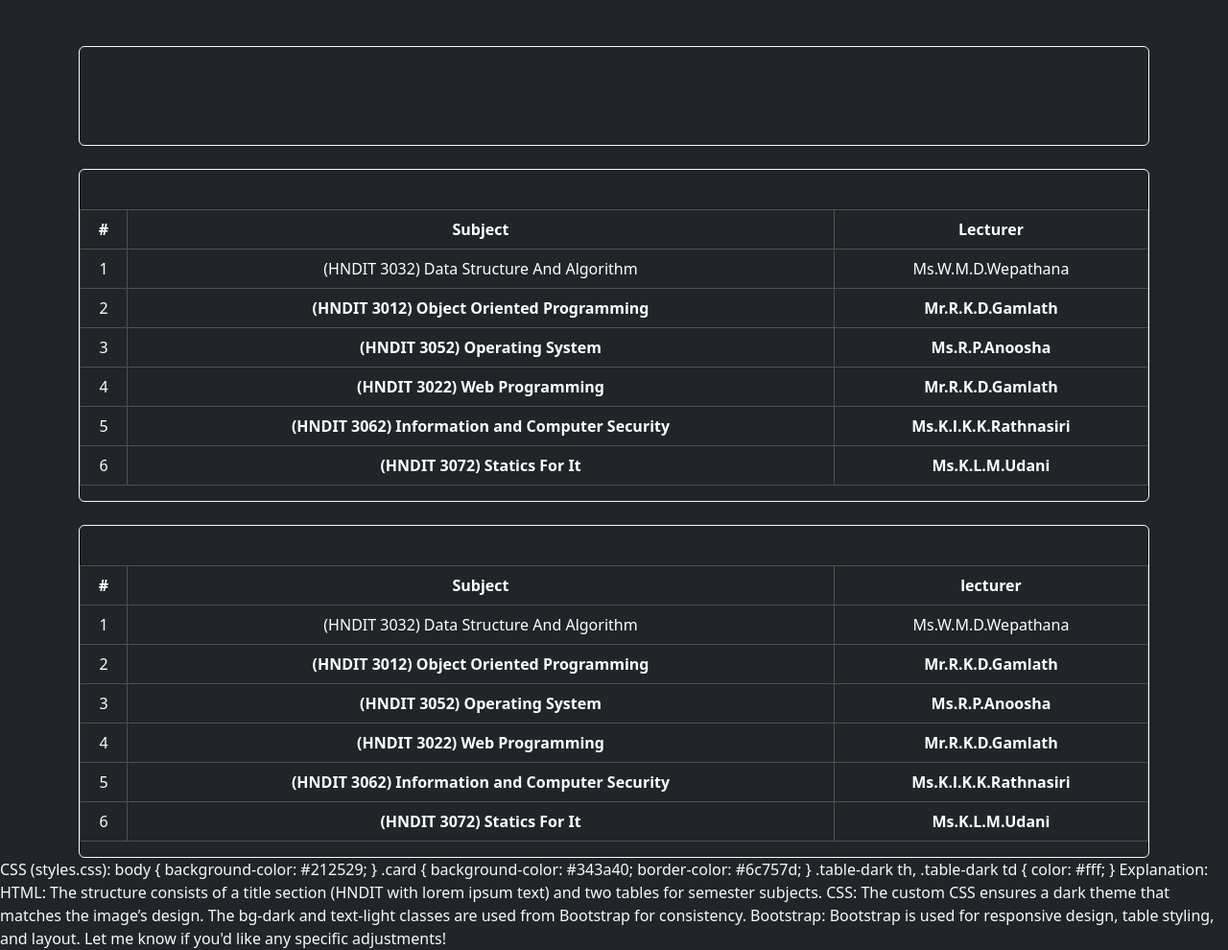
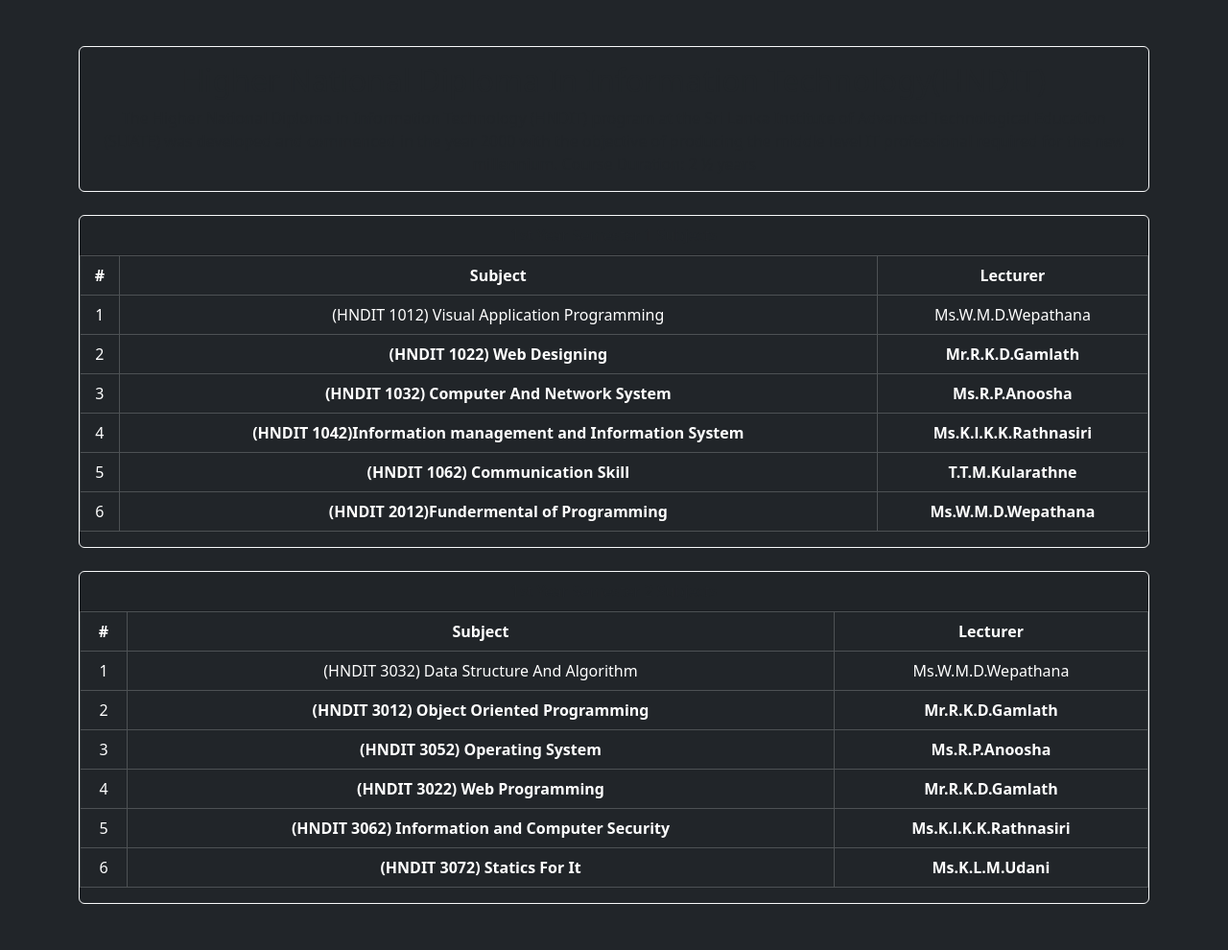
Before and after one commit to Dilan-Sathruwan/LHM_System, a PHP site: page /shehani/gallery.php in a window 1280 px wide. Shown: the whole page at 96% size. After the commit the page ends 942 px from the top, so only its background shows below. Run offline with PHP 8.4, Linux system fonts and the light colour scheme.

Commit message:
create tables

```diff
--- a/shehani/gallery.php
+++ b/shehani/gallery.php
@@ -13,15 +13,17 @@
         <!-- Title Section -->
         <div class="card text-center bg-dark border-light">
             <div class="card-body">
-                <h2 class="card-title">HNDIT</h2>
-                <p class="card-text">Lorem ipsum dolor sit amet, consectetur adipiscing elit, sed do eiusmod tempor incididunt ut labore et dolore magna aliqua.</p>
+                <h2 class="card-title">Higher National Diploma In Information Technology(HNDIT)</h2>
+                <p class="card-text">The Higher National Diploma in Information Technology (HNDIT) program at the Sri Lanka Institute of Advanced Technological Education (SLIATE) was developed and commenced in the year 2000 with the objective of producing the middle level IT professional required for the new millennium.
+
+Course Duration: 2 ½ years</p>
             </div>
         </div>
 
         <!-- Semester 1 Subjects -->
         <div class="card mt-4 bg-dark border-light">
             <div class="card-header text-center">
-                Semester 1 Subjects
+                 1st Year Semester 1 Subjects
             </div>
             <table class="table table-dark table-bordered text-center">
                 <thead>
@@ -34,35 +36,35 @@
                 <tbody>
                     <tr>
                         <td>1</td>
-                        <td>(HNDIT 3032) Data Structure And Algorithm</td>
+                        <td>(HNDIT 1012) Visual Application Programming</td>
                         <td>Ms.W.M.D.Wepathana</td>
                     </tr>
                     <tr>
                         <td>2</td>
-                        <th>(HNDIT 3012) Object Oriented Programming</th>
+                        <th>(HNDIT 1022) Web Designing</th>
                         <th>Mr.R.K.D.Gamlath</th>
                     </tr>
                     <tr>
                         <td>3</td>
-                        <th>(HNDIT 3052) Operating System</th>
+                        <th>(HNDIT 1032) Computer And Network System</th>
                          <th>Ms.R.P.Anoosha </th>
                     </tr>
                     <tr>
                          <td>4</td>
-                         <th>(HNDIT 3022) Web Programming</th>
-                         <th>Mr.R.K.D.Gamlath</th>
+                         <th>(HNDIT 1042)Information management and Information System</th>
+                         <th>Ms.K.l.K.K.Rathnasiri</th>
                     </tr>
                     <tr>
                           <td>5</td>
-                          <th>(HNDIT 3062) Information and Computer Security</th>
-                          <th>Ms.K.l.K.K.Rathnasiri</th>
+                          <th>(HNDIT 1062) Communication Skill</th>
+                          <th>T.T.M.Kularathne</th>
 
                     </tr>
                     <tr>
 
                           <td>6</td>
-                          <th>(HNDIT 3072) Statics For It</th>
-                          <th>Ms.K.L.M.Udani</th>
+                          <th>(HNDIT 2012)Fundermental of Programming</th>
+                          <th>Ms.W.M.D.Wepathana</th>
                     </tr>
 
 
@@ -78,14 +80,14 @@
         <!-- Semester 2 Subjects -->
         <div class="card mt-4 bg-dark border-light">
             <div class="card-header text-center">
-                Semester 2 Subjects
+               1st Year Semester 2 Subjects
             </div>
             <table class="table table-dark table-bordered text-center">
                 <thead>
                     <tr>
                         <th>#</th>
                         <th>Subject</th>
-                        <th>lecturer</th>
+                        <th>Lecturer</th>
                     </tr>
                 </thead>
                 <tbody>
@@ -130,29 +132,3 @@
     <script src="https://cdn.jsdelivr.net/npm/bootstrap@5.3.0-alpha1/dist/js/bootstrap.bundle.min.js"></script>
 </body>
 </html>
-
-CSS (styles.css):
-
-body {
-    background-color: #212529;
-}
-
-.card {
-    background-color: #343a40;
-    border-color: #6c757d;
-}
-
-.table-dark th, .table-dark td {
-    color: #fff;
-}
-
-Explanation:
-
-HTML: The structure consists of a title section (HNDIT with lorem ipsum text) and two tables for semester subjects.
-
-CSS: The custom CSS ensures a dark theme that matches the image’s design. The bg-dark and text-light classes are used from Bootstrap for consistency.
-
-Bootstrap: Bootstrap is used for responsive design, table styling, and layout.
-
-
-Let me know if you'd like any specific adjustments!
```
Also changed, not shown: shehani/about.css (+6 -60 lines).
